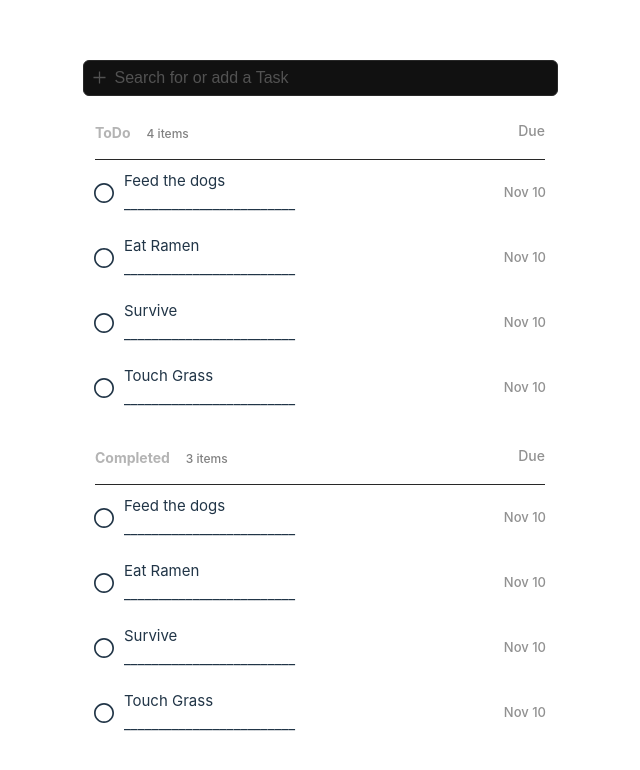
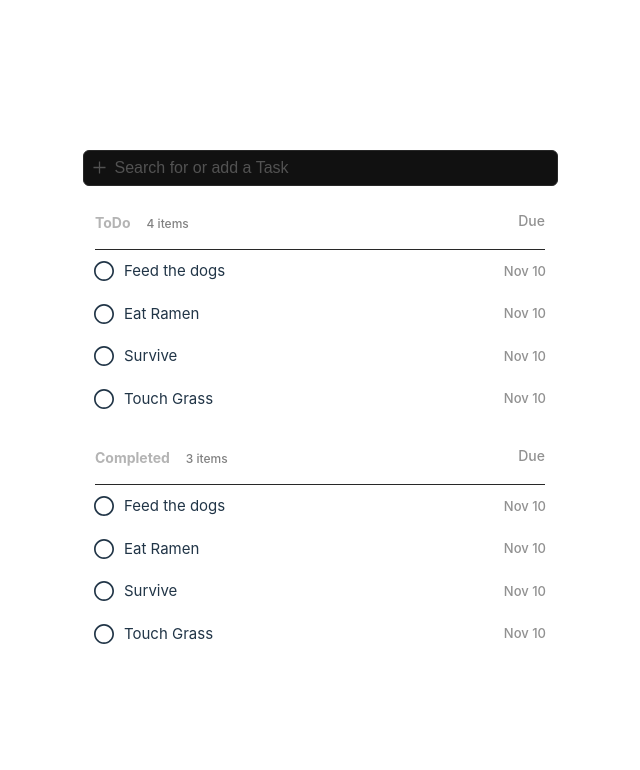
Before and after one commit to jazz287/react-task-list, a React (Vite) app: page / in a window 1280 px wide. Shown: the top 770 px of the page, without its empty margins (320-960 px from the left). Built offline with nearby package versions, Linux system fonts and the light colour scheme.

Commit message:
task list tile line across animation

```diff
--- a/src/components/task_list_tile.jsx
+++ b/src/components/task_list_tile.jsx
@@ -13,10 +13,9 @@ function TaskListTile({ title, dueDate }) {
     >
       <span>
         <CheckCircleOutlined />
-        <div className="title">{title}
-            <div className="lineAcross">
-                _________________________
-            </div>
+        <div className="title">
+          {title}
+          <div className="lineAcross"></div>
         </div>
       </span>
       <span className="trailing">{dueDate}</span>
--- a/src/styles/task_list_tile.css
+++ b/src/styles/task_list_tile.css
@@ -32,6 +32,7 @@
 .tlt .title{
     font-size: 15px;
     margin-left: 10px;
+    position: relative;
 }
 
 .tlt .trailing{
@@ -41,3 +42,21 @@
 }
 
 /* Animated Line across logic */
+.tlt .title .lineAcross{
+    width: 100%;
+    height: 1.5px;
+    background-color: #b4b4b4;
+    transition: all 0.2s;
+    position: absolute;
+    bottom: 0px;
+    opacity: 0;
+}
+
+.tlt:is(.tlt-checked) .title {
+    color: #b4b4b4;
+}
+
+.tlt:is(.tlt-checked) .title .lineAcross{
+    bottom: 10px;
+    opacity: 1;
+}
```
